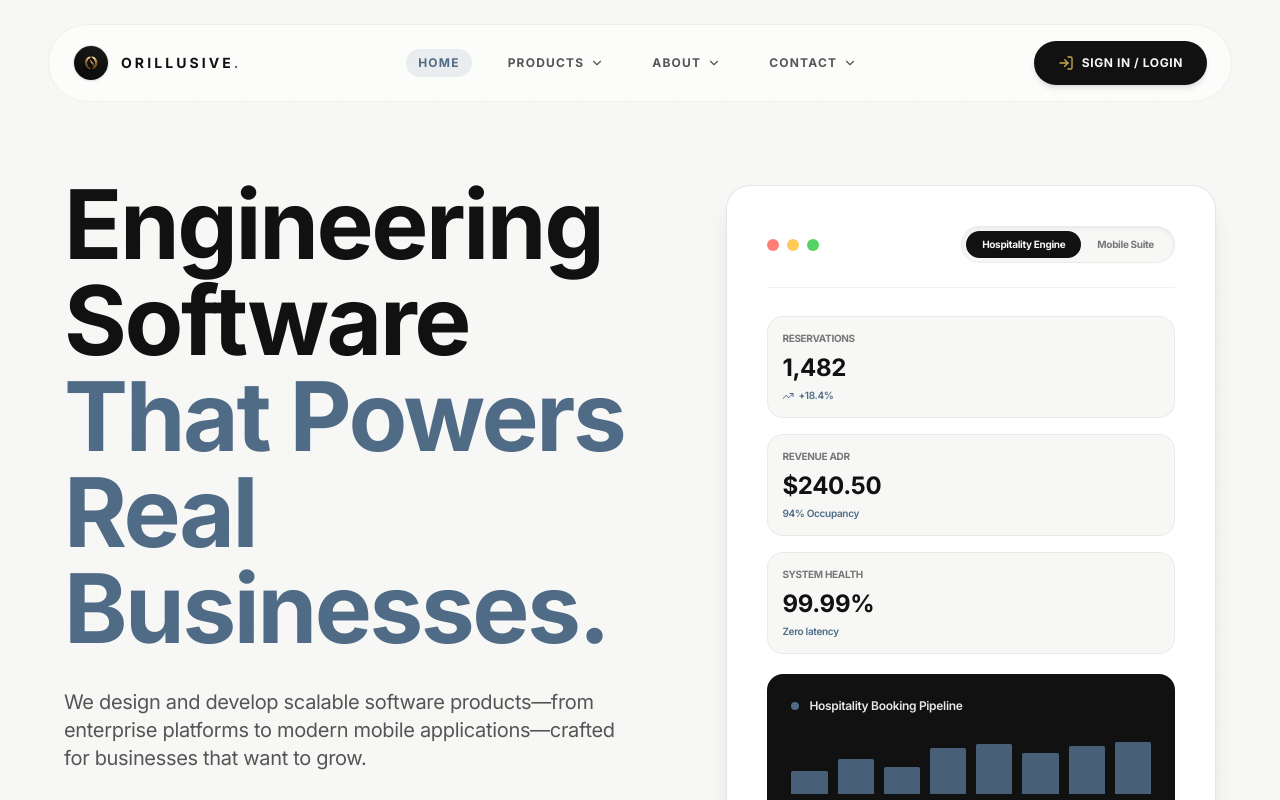
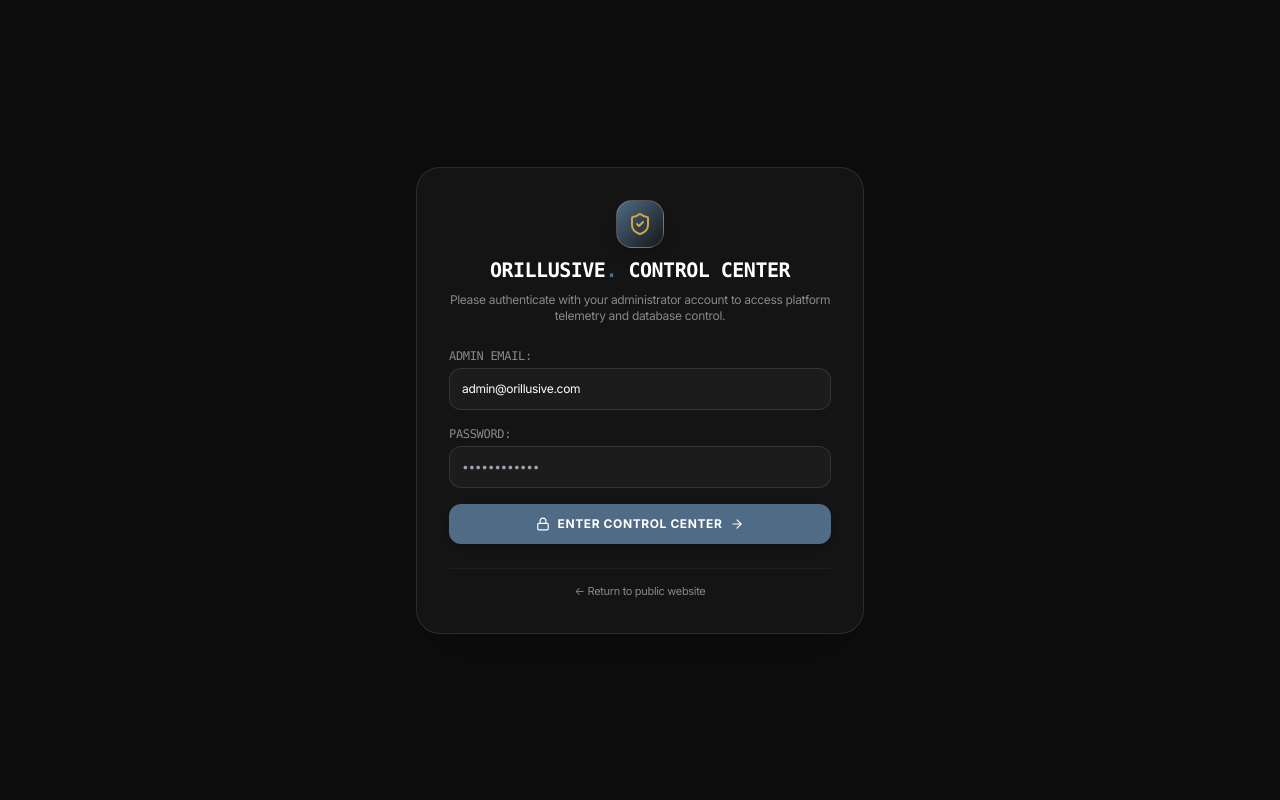
Before and after one commit to orillusiveoffical/officalWebofOrillusive, a React (Vite) app in the folder client/: page /admin in a window 1280 px wide. Before the commit this address led to /. Shown: the top 800 px of the page. Built offline with nearby package versions, Linux system fonts and the light colour scheme; the HTML template or start-up script is replaced by a standard one.

Commit message:
simple update 2.1.6.4

```diff
--- a/client/src/components/admin/AdminRoute.tsx
+++ b/client/src/components/admin/AdminRoute.tsx
@@ -1,44 +1,134 @@
-import React from 'react';
+import React, { useState } from 'react';
 import { Navigate, Outlet } from 'react-router-dom';
 import { useAuth } from '../../context/AuthContext';
 import { hasInternalRole } from '../../utils/roles';
-import { Loader2, ShieldAlert } from 'lucide-react';
+import { Loader2, ShieldAlert, ShieldCheck, Lock, ArrowRight } from 'lucide-react';
 
 interface AdminRouteProps {
   allowedRoles?: string[];
 }
 
 export const AdminRoute: React.FC<AdminRouteProps> = ({ allowedRoles }) => {
-  const { user, token, loading } = useAuth();
+  const { user, token, loading, login } = useAuth();
+  const [email, setEmail] = useState('admin@orillusive.com');
+  const [password, setPassword] = useState('');
+  const [authError, setAuthError] = useState<string | null>(null);
+  const [submitting, setSubmitting] = useState(false);
 
   if (loading) {
     return (
-      <div className="min-h-screen bg-[#111111] text-white flex flex-col items-center justify-center p-4 font-sans">
+      <div className="min-h-screen bg-[#0D0D0D] text-white flex flex-col items-center justify-center p-4 font-sans">
         <Loader2 className="size-8 animate-spin text-[#C9A84C] mb-3" />
         <p className="text-xs font-mono tracking-widest text-[#888888] uppercase">Authenticating Internal Session...</p>
       </div>
     );
   }
 
-  // Not logged in or no valid auth token
-  if (!token || !user) {
-    return <Navigate to="/" replace />;
-  }
+  const handleAdminLogin = async (e: React.FormEvent) => {
+    e.preventDefault();
+    setAuthError(null);
+    setSubmitting(true);
+    try {
+      const res = await login(email.trim(), password);
+      if (!res.success) {
+        setAuthError(res.error || 'Invalid administrator credentials');
+      }
+    } catch (err: any) {
+      setAuthError(err.message || 'Authentication error');
+    } finally {
+      setSubmitting(false);
+    }
+  };
 
-  // Check general internal role requirement
-  const isInternal = hasInternalRole(user.role);
-  if (!isInternal) {
-    return <Navigate to="/" replace />;
+  // Not logged in or logged in as a normal client user without internal roles
+  if (!token || !user || !hasInternalRole(user.role)) {
+    return (
+      <div className="min-h-screen bg-[#0D0D0D] text-white flex flex-col items-center justify-center p-6 font-sans">
+        <div className="w-full max-w-md p-8 rounded-3xl bg-[#141414] border border-white/10 shadow-2xl space-y-6">
+          <div className="text-center space-y-2">
+            <div className="size-12 rounded-2xl bg-gradient-to-br from-[#4F6B85] to-[#161616] border border-white/20 flex items-center justify-center mx-auto shadow-lg">
+              <ShieldCheck className="size-6 text-[#C9A84C]" />
+            </div>
+            <h1 className="text-xl font-bold tracking-tight text-white uppercase font-mono">
+              Orillusive<span className="text-[#4F6B85]">.</span> Control Center
+            </h1>
+            <p className="text-xs text-[#888888]">
+              {user && !hasInternalRole(user.role)
+                ? `Logged in as ${user.email} (${user.role}). Administrator role authorization is required to access the internal control center.`
+                : 'Please authenticate with your administrator account to access platform telemetry and database control.'}
+            </p>
+          </div>
+
+          {authError && (
+            <div className="p-3 rounded-xl bg-red-500/10 border border-red-500/30 text-red-300 text-xs flex items-center gap-2">
+              <ShieldAlert className="size-4 shrink-0 text-red-400" />
+              <span>{authError}</span>
+            </div>
+          )}
+
+          <form onSubmit={handleAdminLogin} className="space-y-4 text-xs">
+            <div>
+              <label className="block text-[#888888] font-mono uppercase mb-1">Admin Email:</label>
+              <input
+                type="email"
+                required
+                value={email}
+                onChange={(e) => setEmail(e.target.value)}
+                placeholder="admin@orillusive.com"
+                className="w-full bg-[#1C1C1C] border border-white/10 text-white p-3 rounded-xl focus:outline-none focus:border-[#4F6B85]"
+              />
+            </div>
+
+            <div>
+              <label className="block text-[#888888] font-mono uppercase mb-1">Password:</label>
+              <input
+                type="password"
+                required
+                value={password}
+                onChange={(e) => setPassword(e.target.value)}
+                placeholder="••••••••••••"
+                className="w-full bg-[#1C1C1C] border border-white/10 text-white p-3 rounded-xl focus:outline-none focus:border-[#4F6B85]"
+              />
+            </div>
+
+            <button
+              type="submit"
+              disabled={submitting}
+              className="w-full py-3 rounded-xl bg-[#4F6B85] hover:bg-[#3B5268] text-white font-bold text-xs uppercase tracking-wider flex items-center justify-center gap-2 transition-all shadow-md disabled:opacity-50"
+            >
+              {submitting ? (
+                <>
+                  <Loader2 className="size-4 animate-spin text-[#C9A84C]" />
+                  <span>Verifying Credentials...</span>
+                </>
+              ) : (
+                <>
+                  <Lock className="size-3.5" />
+                  <span>Enter Control Center</span>
+                  <ArrowRight className="size-3.5" />
+                </>
+              )}
+            </button>
+          </form>
+
+          <div className="text-center pt-2 border-t border-white/5">
+            <a href="/" className="text-[11px] text-[#888888] hover:text-white transition-colors">
+              ← Return to public website
+            </a>
+          </div>
+        </div>
+      </div>
+    );
   }
 
   // Check specific sub-role restrictions if specified
   if (allowedRoles && allowedRoles.length > 0) {
-    const isSuperAdmin = user.role === 'SUPER_ADMIN' || user.role === 'admin';
-    const isAllowed = isSuperAdmin || allowedRoles.includes(user.role);
+    const isSuperAdminUser = user.role === 'SUPER_ADMIN' || user.role === 'admin';
+    const isAllowed = isSuperAdminUser || allowedRoles.includes(user.role);
 
     if (!isAllowed) {
       return (
-        <div className="min-h-screen bg-[#111111] text-white flex flex-col items-center justify-center p-6 font-sans text-center">
+        <div className="min-h-screen bg-[#0D0D0D] text-white flex flex-col items-center justify-center p-6 font-sans text-center">
           <div className="size-16 rounded-full bg-red-500/10 border border-red-500/20 text-red-500 flex items-center justify-center mb-4">
             <ShieldAlert className="size-8" />
           </div>
--- a/client/src/pages/admin/AdminDashboardPage.tsx
+++ b/client/src/pages/admin/AdminDashboardPage.tsx
@@ -15,13 +15,16 @@ import {
   Clock,
   Send,
   FileText,
-  Database
+  Database,
+  ShieldAlert,
+  RotateCcw
 } from 'lucide-react';
 
 export const AdminDashboardPage: React.FC = () => {
   const { token, user } = useAuth();
   const [data, setData] = useState<any>(null);
   const [loading, setLoading] = useState(true);
+  const [error, setError] = useState<string | null>(null);
 
   useEffect(() => {
     fetchOverview();
@@ -29,6 +32,7 @@ export const AdminDashboardPage: React.FC = () => {
 
   const fetchOverview = async () => {
     setLoading(true);
+    setError(null);
     try {
       const res = await fetch('/api/admin/overview', {
         headers: { Authorization: `Bearer ${token}` }
@@ -36,9 +40,12 @@ export const AdminDashboardPage: React.FC = () => {
       const json = await res.json();
       if (res.ok && json.success) {
         setData(json);
+      } else {
+        setError(json.error || `Server returned ${res.status}: Failed to fetch dashboard telemetry.`);
       }
-    } catch (err) {
+    } catch (err: any) {
       console.error('[ADMIN OVERVIEW ERROR]', err);
+      setError(err?.message || 'Network error connecting to telemetry endpoint');
     } finally {
       setLoading(false);
     }
@@ -46,9 +53,9 @@ export const AdminDashboardPage: React.FC = () => {
 
   if (loading) {
     return (
-      <div className="py-20 flex flex-col items-center justify-center text-center">
+      <div className="py-24 flex flex-col items-center justify-center text-center">
         <RefreshCw className="size-8 animate-spin text-[#4F6B85] mb-3" />
-        <p className="text-xs font-mono text-[#888888]">LOADING CONTROL CENTER TELEMETRY...</p>
+        <p className="text-xs font-mono text-[#888888]">FETCHING CONTROL CENTER DATABASE TELEMETRY...</p>
       </div>
     );
   }
@@ -58,6 +65,29 @@ export const AdminDashboardPage: React.FC = () => {
 
   return (
     <div className="space-y-8 font-sans">
+      {/* Telemetry Error Banner if fetch failed */}
+      {error && (
+        <div className="p-4 rounded-2xl bg-amber-500/10 border border-amber-500/30 text-amber-300 flex flex-wrap items-center justify-between gap-4">
+          <div className="flex items-center gap-3">
+            <ShieldAlert className="size-5 text-amber-400 shrink-0" />
+            <div>
+              <div className="text-xs font-bold uppercase tracking-wider text-amber-400">
+                DATABASE TELEMETRY NOTICE
+              </div>
+              <div className="text-xs mt-0.5 text-amber-200/90">
+                {error}
+              </div>
+            </div>
+          </div>
+          <button
+            onClick={fetchOverview}
+            className="px-4 py-2 rounded-xl bg-amber-500 text-[#111111] font-bold text-xs hover:bg-amber-400 transition-all flex items-center gap-1.5"
+          >
+            <RotateCcw className="size-3.5" />
+            <span>Retry Connection</span>
+          </button>
+        </div>
+      )}
       {/* Header Greeting & Controls */}
       <div className="flex flex-wrap items-center justify-between gap-4 border-b border-white/10 pb-5">
         <div>
--- a/client/src/pages/admin/AdminTeamPage.tsx
+++ b/client/src/pages/admin/AdminTeamPage.tsx
@@ -1,11 +1,12 @@
 import React, { useState, useEffect } from 'react';
 import { useAuth } from '../../context/AuthContext';
-import { Shield, Users, UserCheck, Plus, Loader2 } from 'lucide-react';
+import { Shield, Users, UserCheck, Plus, Loader2, RotateCcw, ShieldAlert } from 'lucide-react';
 
 export const AdminTeamPage: React.FC = () => {
   const { token } = useAuth();
   const [team, setTeam] = useState<any[]>([]);
   const [loading, setLoading] = useState(true);
+  const [error, setError] = useState<string | null>(null);
 
   useEffect(() => {
     fetchTeam();
@@ -13,6 +14,7 @@ export const AdminTeamPage: React.FC = () => {
 
   const fetchTeam = async () => {
     setLoading(true);
+    setError(null);
     try {
       const res = await fetch('/api/admin/team', {
         headers: { Authorization: `Bearer ${token}` }
@@ -20,9 +22,12 @@ export const AdminTeamPage: React.FC = () => {
       const data = await res.json();
       if (res.ok && data.success) {
         setTeam(data.team || []);
+      } else {
+        setError(data.error || 'Failed to fetch team members');
       }
-    } catch (err) {
+    } catch (err: any) {
       console.error('[ADMIN TEAM ERROR]', err);
+      setError(err?.message || 'Network error fetching team data');
     } finally {
       setLoading(false);
     }
@@ -41,6 +46,22 @@ export const AdminTeamPage: React.FC = () => {
           </p>
         </div>
       </div>
+
+      {error && (
+        <div className="p-4 rounded-2xl bg-amber-500/10 border border-amber-500/30 text-amber-300 flex items-center justify-between gap-4 text-xs">
+          <div className="flex items-center gap-3">
+            <ShieldAlert className="size-5 text-amber-400 shrink-0" />
+            <span>{error}</span>
+          </div>
+          <button
+            onClick={fetchTeam}
+            className="px-3 py-1.5 rounded-xl bg-amber-500 text-[#111111] font-bold text-xs hover:bg-amber-400 transition-all flex items-center gap-1.5"
+          >
+            <RotateCcw className="size-3" />
+            <span>Retry</span>
+          </button>
+        </div>
+      )}
 
       <div className="grid grid-cols-1 md:grid-cols-2 lg:grid-cols-3 gap-4">
         {loading ? (
```
Also changed, not shown: 2 other files (tests, documents, lock files or other folders).
